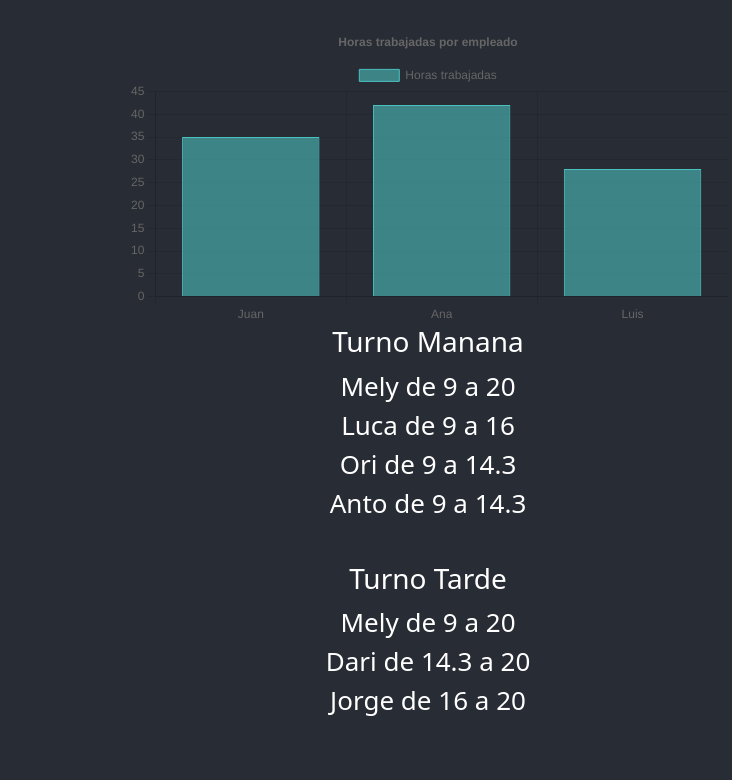
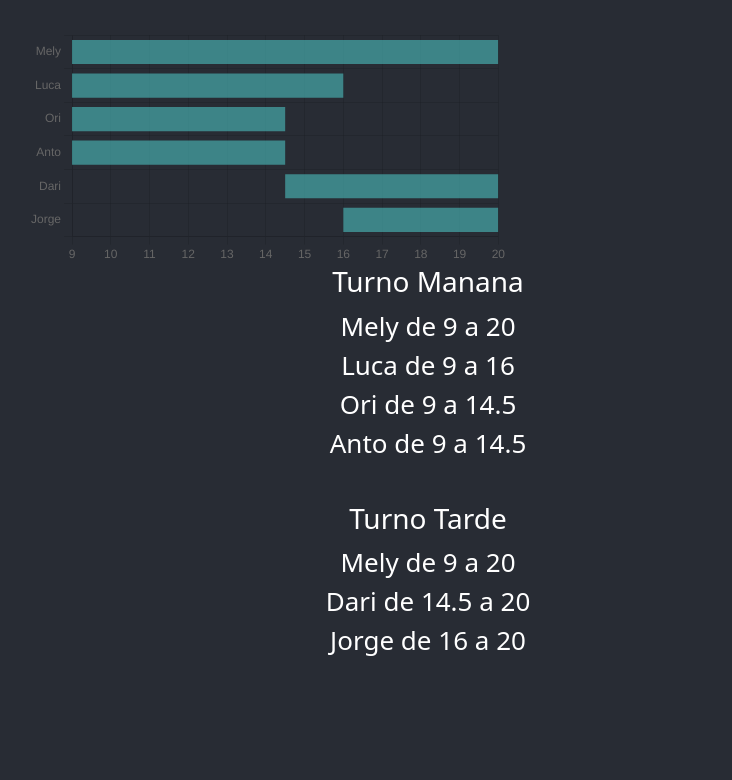
Before and after one commit to GastonYasuda/bazarEmployees, a React (Create React App) app: page / in a window 1280 px wide. Shown: the top 780 px of the page, without its empty margins (212-944 px from the left). Built offline with nearby package versions, Linux system fonts and the light colour scheme.

Commit message:
Change Graphic Fix

```diff
--- a/package.json
+++ b/package.json
@@ -7,8 +7,6 @@
     "@testing-library/jest-dom": "^6.6.3",
     "@testing-library/react": "^16.3.0",
     "@testing-library/user-event": "^13.5.0",
-    "@toast-ui/calendar": "^2.1.3",
-    "@toast-ui/react-calendar": "^1.0.6",
     "ajv": "^6.12.6",
     "ajv-keywords": "^3.5.2",
     "bootstrap": "^5.3.7",
--- a/src/Component/ScheduleGraphic/ScheduleGraphic.jsx
+++ b/src/Component/ScheduleGraphic/ScheduleGraphic.jsx
@@ -1,4 +1,3 @@
-/* eslint-disable react-hooks/exhaustive-deps */
 import React from 'react';
 import {
     Chart as ChartJS,
@@ -11,61 +10,73 @@ import {
 } from 'chart.js';
 import { Bar } from 'react-chartjs-2';
 
-// Registrar módulos de Chart.js
 ChartJS.register(CategoryScale, LinearScale, BarElement, Title, Tooltip, Legend);
 
+const EmployeeScheduleChart = ({ employeeData }) => {
+    const labels = employeeData.map((e) => e.name);
 
-const ScheduleGraphic = ({ employees }) => {
-
-    const employeesu = [
-        { name: 'Juan', hours: 35 },
-        { name: 'Ana', hours: 42 },
-        { name: 'Luis', hours: 28 },
-    ]
-
-
-    // Generar etiquetas y datos a partir de employees
-    const labels = employeesu.map(emp => emp.name);
-    const hours = employeesu.map(emp => emp.hours);
+    // Usamos directamente los valores numéricos
+    const entryTimes = employeeData.map((e) => e.assist ? e.entry : 0);
+    const workedHours = employeeData.map((e) => e.assist ? e.exit - e.entry : 0);
 
     const data = {
         labels,
         datasets: [
             {
-                label: 'Horas trabajadas',
-                data: hours,
+                label: 'Inicio',
+                data: entryTimes,
+                backgroundColor: 'rgba(0,0,0,0)', // Invisible
+            },
+            {
+                label: 'Turno trabajado',
+                data: workedHours,
                 backgroundColor: 'rgba(75, 192, 192, 0.6)',
-                borderColor: 'rgba(75, 192, 192, 1)',
-                borderWidth: 1
-            }
-        ]
+            },
+        ],
     };
 
     const options = {
+        indexAxis: 'y',
         responsive: true,
         plugins: {
             title: {
-                display: true,
-                text: 'Horas trabajadas por empleado'
+                display: false,
+                text: 'Horarios trabajados por empleados',
             },
             legend: {
-                display: true,
-                position: 'top'
-            }
+                display: false,
+            },
         },
         scales: {
-            // y: {
-            //     beginAtZero: true
-            // }
-        }
+            x: {
+                stacked: true,
+                min: 9,
+                max: 20,
+                ticks: {
+                    stepSize: 1,
+                    callback: (val) => `${val}`,
+                    maxRotation: 0,
+                    minRotation: 0,
+                },
+                title: {
+                    display: false,
+                    text: 'Hora del día',
+                },
+            },
+            y: {
+                stacked: true,
+                ticks: {
+                    autoSkip: false,
+                }
+            },
+        },
     };
 
-
     return (
-        <div style={{ width: '100%', height: '100%', maxWidth: '600px', margin: '0 auto' }}>
+        <div style={{ width: '100%', maxWidth: '800px', height: `${employeeData.length * 40}px`, margin: '0 auto' }}>
             <Bar data={data} options={options} />
         </div>
     );
 };
 
-export default ScheduleGraphic;
+export default EmployeeScheduleChart;
--- a/src/View/Main/Main.jsx
+++ b/src/View/Main/Main.jsx
@@ -21,14 +21,14 @@ const Main = () => {
 
     const entryAllTime = [
         { id: 1, entryTime: 9 },
-        { id: 2, entryTime: 13.30 },
-        { id: 3, entryTime: 14.30 },
+        { id: 2, entryTime: 13.5 },
+        { id: 3, entryTime: 14.5 },
         { id: 4, entryTime: 16 }
     ]
 
     const exitAllTime = [
-        { id: 1, exitTime: 14.30 },
-        { id: 2, exitTime: 15.30 },
+        { id: 1, exitTime: 14.5 },
+        { id: 2, exitTime: 15.5 },
         { id: 3, exitTime: 16 },
         { id: 4, exitTime: 20 }
     ]
@@ -169,7 +169,7 @@ const Main = () => {
             </header>
             <div className="mainContainer">
 
-                <ScheduleGraphic employees={employees} />
+                <ScheduleGraphic employeeData={espacioEmployees} />
 
 
                 <ShiftList
```
Also changed, not shown: 1 other file (tests, documents, lock files or other folders).
